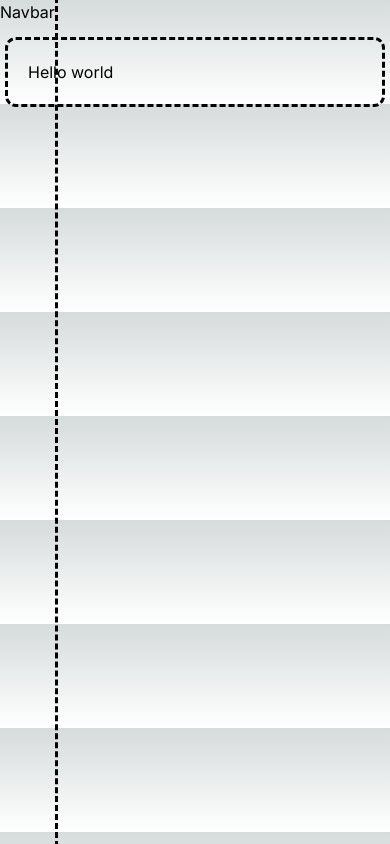
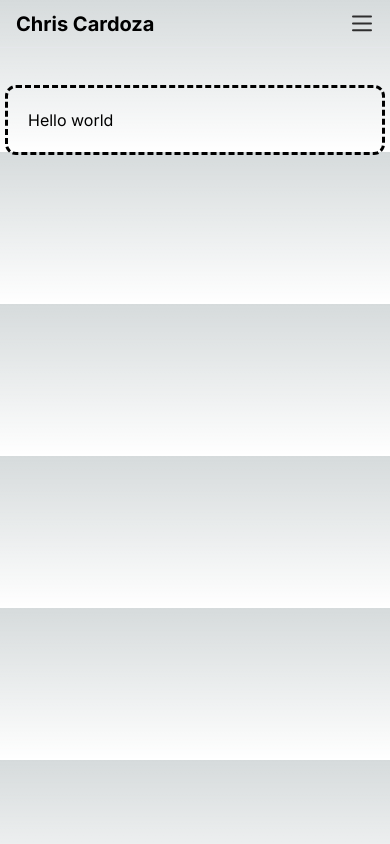
Before and after one commit to chcardoz/personal-site, a Next.js app: page / in a window 390 px wide. Built offline with nearby package versions, Linux system fonts and the light colour scheme.

Commit message:
mobile and laptop header

```diff
--- a/app/layout.tsx
+++ b/app/layout.tsx
@@ -1,6 +1,8 @@
 import type { Metadata } from "next";
 import { Inter } from "next/font/google";
 import "./globals.css";
+import Header from "@/components/Header";
+import HeaderMobile from "@/components/HeaderMobile";
 
 const inter = Inter({ subsets: ["latin"] });
 
@@ -17,9 +19,8 @@
   return (
     <html lang="en">
       <body className={inter.className}>
-        <aside className="fixed z-40 top-0 left-0 h-screen outline-dashed">
-          <h1>Navbar</h1>
-        </aside>
+        <Header />
+        <HeaderMobile />
         <div className="rounded-lg outline-dashed mt-10 mx-2 md:mx-40 p-5">
           {children}
         </div>
--- /dev/null
+++ b/components/Header.tsx
@@ -0,0 +1,39 @@
+"use client";
+
+import useScroll from "@/lib/use-scroll";
+import { cn } from "@/lib/utils";
+import Link from "next/link";
+import { useSelectedLayoutSegment } from "next/navigation";
+
+export default function Header() {
+  const scrolled = useScroll(5);
+  const selectedLayout = useSelectedLayoutSegment();
+
+  return (
+    <div
+      className={cn(
+        `sticky inset-x-0 top-0 z-30 w-full transition-all border-b border-gray-200`,
+        {
+          "border-b border-gray-200 bg-white/75 backdrop-blur-lg": scrolled,
+          "border-b border-gray-200 bg-white": selectedLayout,
+        }
+      )}
+    >
+      <div className="flex h-[47px] items-center justify-between px-4">
+        <div className="flex items-center space-x-4">
+          <Link
+            className="flex flex-row items-center justify-center md:hidden"
+            href="/"
+          >
+            <span className="font-bold text-xl">Chris Cardoza</span>
+          </Link>
+        </div>
+        <div className="hidden md:block">
+          <div className="h-8 w-8 rounded-full bg-green-300 flex items-center justify-center text-center">
+            HQ
+          </div>
+        </div>
+      </div>
+    </div>
+  );
+}
--- /dev/null
+++ b/components/HeaderMobile.tsx
@@ -0,0 +1,123 @@
+"use client";
+
+import {
+  ListVariants,
+  MenuItemVariants,
+  SIDENAV_ITEMS,
+  SidebarVariants,
+} from "@/lib/constants";
+import useDimensions from "@/lib/use-dimensions";
+import { motion, useCycle } from "framer-motion";
+import Link from "next/link";
+import { usePathname } from "next/navigation";
+import { ReactNode, useRef } from "react";
+
+export default function HeaderMobile() {
+  const pathName = usePathname();
+  const containerRef = useRef(null);
+  const { height } = useDimensions(containerRef);
+  const [isOpen, toggleOpen] = useCycle(false, true);
+
+  return (
+    <motion.nav
+      initial={false}
+      animate={isOpen ? "open" : "closed"}
+      custom={height}
+      className={`fixed inset-0 z-50 w-full md:hidden ${
+        isOpen ? "" : "pointer-events-none"
+      }`}
+      ref={containerRef}
+    >
+      <motion.div
+        className="absolute inset-0 right-0 w-full bg-slate-900"
+        variants={SidebarVariants}
+      />
+      <motion.ul
+        className="absolute grid w-full gap-3 px-10 py-16"
+        variants={ListVariants}
+      >
+        {SIDENAV_ITEMS.map((item, idx) => {
+          const isLastItem = idx === SIDENAV_ITEMS.length - 1;
+          return (
+            <div key={idx}>
+              <MenuItem>
+                <Link
+                  href={item.path}
+                  onClick={() => toggleOpen()}
+                  className={`flex w-full text-2xl ${
+                    item.path === pathName ? "font-bold" : ""
+                  }`}
+                >
+                  {item.title}
+                </Link>
+              </MenuItem>
+
+              {!isLastItem && (
+                <MenuItem className="my-3 h-px w-full bg-gray-300" />
+              )}
+            </div>
+          );
+        })}
+      </motion.ul>
+      <MenuToggle toggle={toggleOpen} />
+    </motion.nav>
+  );
+}
+
+function MenuToggle({ toggle }: { toggle: any }) {
+  return (
+    <button
+      onClick={toggle}
+      className="pointer-events-auto absolute right-4 top-[14px] z-30"
+    >
+      <svg width="23" height="23" viewBox="0 0 23 23">
+        <Path
+          variants={{
+            closed: { d: "M 2 2.5 L 20 2.5" },
+            open: { d: "M 3 16.5 L 17 2.5" },
+          }}
+        />
+        <Path
+          d="M 2 9.423 L 20 9.423"
+          variants={{
+            closed: { opacity: 1 },
+            open: { opacity: 0 },
+          }}
+          transition={{ duration: 0.1 }}
+        />
+        <Path
+          variants={{
+            closed: { d: "M 2 16.346 L 20 16.346" },
+            open: { d: "M 3 2.5 L 17 16.346" },
+          }}
+        />
+      </svg>
+    </button>
+  );
+}
+
+function Path(props: any) {
+  return (
+    <motion.path
+      fill="transparent"
+      strokeWidth="2"
+      stroke="hsl(0,0%,18%)"
+      strokeLinecap="round"
+      {...props}
+    />
+  );
+}
+
+function MenuItem({
+  className,
+  children,
+}: {
+  className?: string;
+  children?: ReactNode;
+}) {
+  return (
+    <motion.li className={className} variants={MenuItemVariants}>
+      {children}
+    </motion.li>
+  );
+}
--- /dev/null
+++ b/lib/constants.tsx
@@ -0,0 +1,65 @@
+import { SideNavItem } from "@/lib/types";
+
+export const SIDENAV_ITEMS: SideNavItem[] = [
+  {
+    title: "Home",
+    path: "/",
+  },
+  {
+    title: "Blog",
+    path: "/blog",
+  },
+  {
+    title: "Projects",
+    path: "/projects",
+  },
+];
+
+export const MenuItemVariants = {
+  open: {
+    y: 0,
+    opacity: 1,
+    transition: {
+      y: {
+        stifness: 1000,
+        velocity: -100,
+      },
+    },
+  },
+  closed: {
+    y: 50,
+    opacity: 0,
+    transition: {
+      y: { stifness: 1000 },
+      duration: 0.02,
+    },
+  },
+};
+
+export const SidebarVariants = {
+  open: (height = 1000) => ({
+    clipPath: `circle(${height * 2 + 200}px at 100% 0)`,
+    transition: {
+      type: "spring",
+      stiffness: 20,
+      restDelta: 2,
+    },
+  }),
+  closed: {
+    clipPath: "circle(0px at 100% 0)",
+    transition: {
+      type: "spring",
+      stiffness: 400,
+      damping: 40,
+    },
+  },
+};
+
+export const ListVariants = {
+  open: {
+    transition: { staggerChildren: 0.02, delayChildren: 0.15 },
+  },
+  closed: {
+    transition: { staggerChildren: 0.01, staggerDirection: -1 },
+  },
+};
--- /dev/null
+++ b/lib/types.d.ts
@@ -0,0 +1,4 @@
+export type SideNavItem = {
+  title: string;
+  path: string;
+};
--- /dev/null
+++ b/lib/use-dimensions.tsx
@@ -0,0 +1,17 @@
+import { useEffect, useRef } from "react";
+
+const useDimensions = (ref: any) => {
+  const dimensions = useRef({ width: 0, height: 0 });
+
+  useEffect(() => {
+    if (ref.current) {
+      dimensions.current.width = ref.current.offsetWidth;
+      dimensions.current.height = ref.current.offsetHeight;
+    }
+    // eslint-disable-next-line react-hooks/exhaustive-deps
+  }, [ref]);
+
+  return dimensions.current;
+};
+
+export default useDimensions;
--- /dev/null
+++ b/lib/use-scroll.tsx
@@ -0,0 +1,21 @@
+import { useCallback, useEffect, useState } from "react";
+
+export default function useScroll(threshold: number) {
+  const [scrolled, setScrolled] = useState(false);
+
+  const onScroll = useCallback(() => {
+    setScrolled(window.scrollY > threshold);
+  }, [threshold]);
+
+  useEffect(() => {
+    window.addEventListener("scroll", onScroll);
+    return () => window.removeEventListener("scroll", onScroll);
+  }, [onScroll]);
+
+  // also check on first load
+  useEffect(() => {
+    onScroll();
+  }, [onScroll]);
+
+  return scrolled;
+}
--- /dev/null
+++ b/lib/utils.tsx
@@ -0,0 +1,6 @@
+import { ClassValue, clsx } from "clsx";
+import { twMerge } from "tailwind-merge";
+
+export const cn = (...inputs: ClassValue[]) => {
+  return twMerge(clsx(inputs));
+};
--- a/package.json
+++ b/package.json
@@ -13,7 +13,9 @@
     "@sanity/image-url": "^1.0.2",
     "@sanity/vision": "^3.18.1",
     "classnames": "^2.3.2",
+    "clsx": "^2.0.0",
     "date-fns": "^2.30.0",
+    "framer-motion": "^10.16.4",
     "intl-segmenter-polyfill": "^0.4.4",
     "next": "14.0.0",
     "next-sanity": "^5.5.10",
@@ -22,7 +24,8 @@
     "sanity": "^3.18.1",
     "sanity-plugin-iframe-pane": "^2.6.0",
     "styled-components": "^5.3.11",
-    "swr": "^2.2.4"
+    "swr": "^2.2.4",
+    "tailwind-merge": "^2.0.0"
   },
   "devDependencies": {
     "@types/node": "^20",
```
Also changed, not shown: 1 other file (tests, documents, lock files or other folders).
